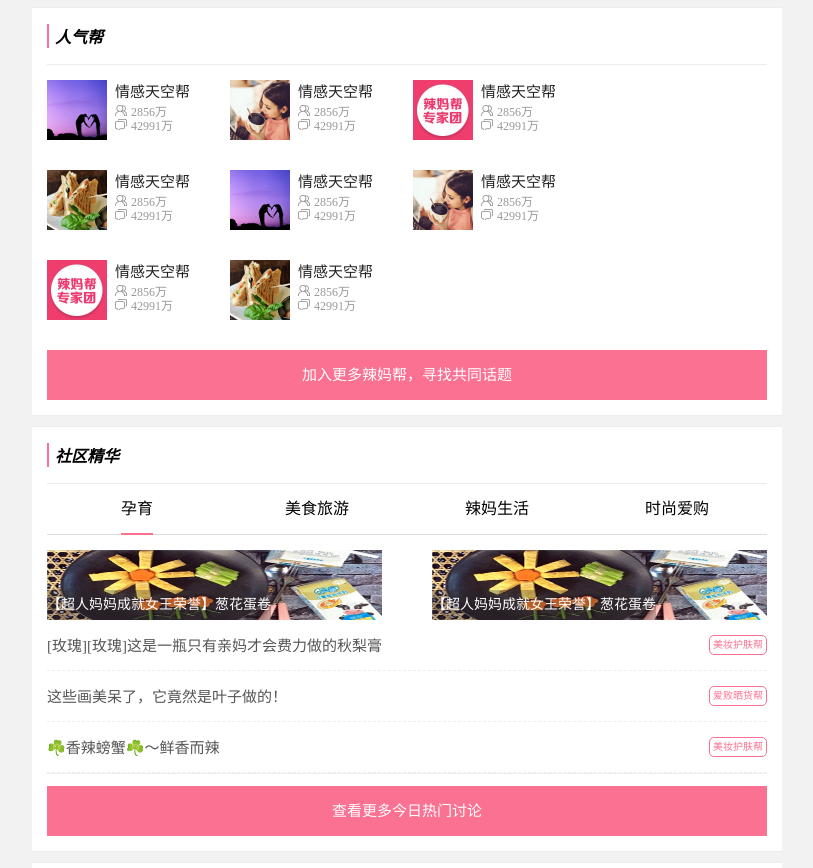
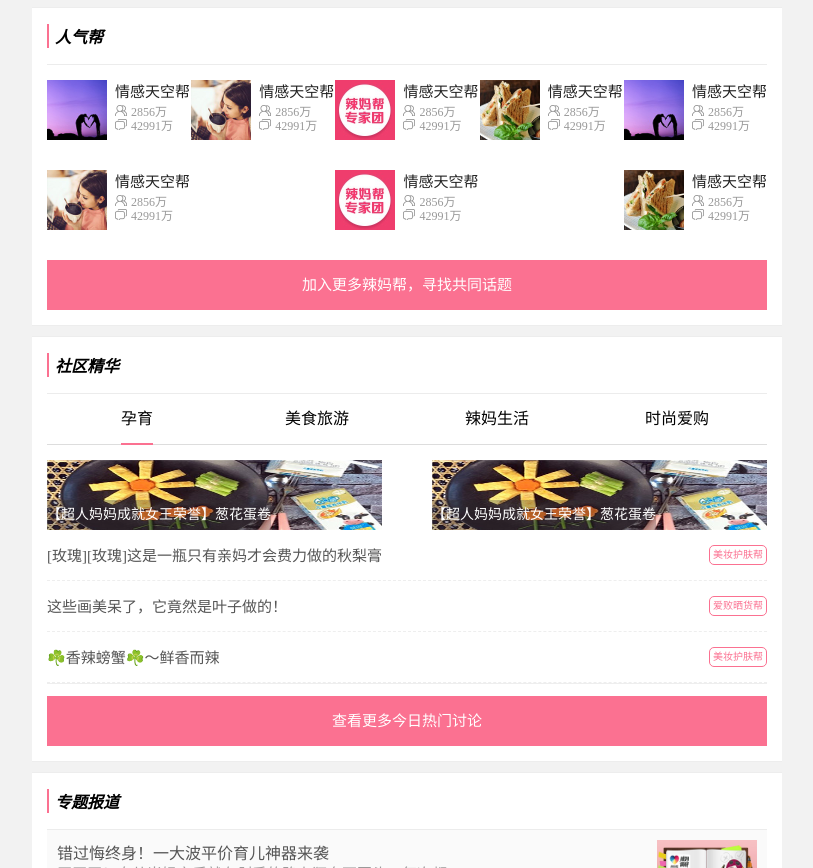
Before and after one commit to dubingching/lambHome, a plain HTML site: page home_h5.html in a window 1280 px wide. Shown: the part 1261-2129 px from the top of the page, without its empty margins (233-1046 px from the left). Drawn offline with Linux system fonts and the light colour scheme.

Commit message:
device width 320

```diff
--- a/source/styles/home_h5.scss
+++ b/source/styles/home_h5.scss
@@ -284,6 +284,7 @@ body {
 		display: flex;
 		flex-direction: row;
 		flex-wrap: wrap;
+		justify-content: space-between;
 		margin-top: pxTorem(3px);
 
 		a {
@@ -291,7 +292,6 @@ body {
 			display: inline-flex;
 			flex-direction: row;
 			height:60px;
-
 			margin-top: pxTorem(12px);
 
 		}
@@ -301,7 +301,7 @@ body {
 		}
 		.fl {
 			margin-left: 8px;
-			margin-right: pxTorem(40px);
+
 			.name {
 				height: 15px;
 				margin-bottom: 7px;
@@ -361,7 +361,7 @@ body {
 			border: none;
 		}
 		a {
-			width: pxTorem(550px);
+			width: pxTorem(520px);
 			overflow: hidden;
 			text-overflow: ellipsis;
 			white-space: nowrap;
```
Also changed, not shown: styles/home_h5.css.
